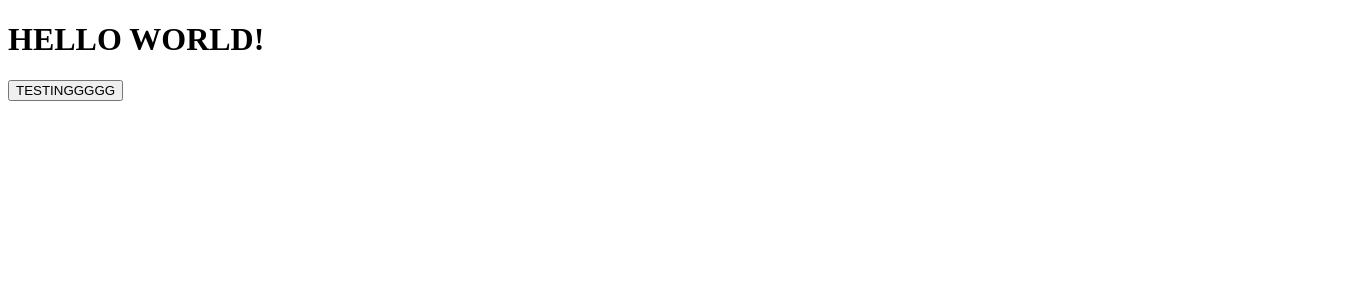
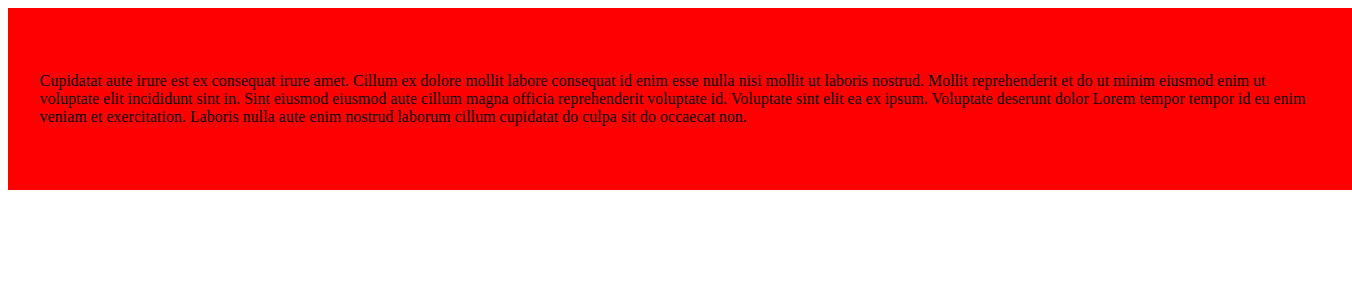
Before and after one commit to jklagrosa/JK-Lagrosa, a Next.js app: page / in a window 1280 px wide. Shown: the top 300 px of the page, 1352 px wide, since content can reach past the window. Built offline with nearby package versions, Linux system fonts and the light colour scheme.

Commit message:
Added: components folder

```diff
--- /dev/null
+++ b/components/Nav.js
@@ -0,0 +1,20 @@
+import styles from "../styles/COMPONENT.module.scss";
+
+const Navigation = () => {
+  return (
+    <>
+      <div className={styles._component_wrapper_}>
+        Cupidatat aute irure est ex consequat irure amet. Cillum ex dolore
+        mollit labore consequat id enim esse nulla nisi mollit ut laboris
+        nostrud. Mollit reprehenderit et do ut minim eiusmod enim ut voluptate
+        elit incididunt sint in. Sint eiusmod eiusmod aute cillum magna officia
+        reprehenderit voluptate id. Voluptate sint elit ea ex ipsum. Voluptate
+        deserunt dolor Lorem tempor tempor id eu enim veniam et exercitation.
+        Laboris nulla aute enim nostrud laborum cillum cupidatat do culpa sit do
+        occaecat non.
+      </div>
+    </>
+  );
+};
+
+export default Navigation;
--- a/pages/_document.js
+++ b/pages/_document.js
@@ -7,7 +7,7 @@ export default function Document() {
         <link rel="preconnect" href="https://fonts.googleapis.com" />
         <link rel="preconnect" href="https://fonts.gstatic.com" crossOrigin />
         <link
-          href="https://fonts.googleapis.com/css2?family=Inter:wght@900&display=swap"
+          href="https://fonts.googleapis.com/css2?family=Inter:wght@600;900&display=swap"
           rel="stylesheet"
         />
       </Head>
--- a/pages/index.js
+++ b/pages/index.js
@@ -1,10 +1,9 @@
-import { Button } from "react-bootstrap";
+import Navigation from "../components/Nav";
 
 export default function Home() {
   return (
     <>
-      <h1>HELLO WORLD!</h1>
-      <Button>TESTINGGGGG</Button>
+      <Navigation />
     </>
   );
 }
--- /dev/null
+++ b/styles/COMPONENT.module.scss
@@ -0,0 +1,8 @@
+@import "../styles/utils.module.scss";
+
+
+._component_wrapper_{
+    padding: 4rem 2rem;
+    width: 100vw;
+    background-color: red;
+}
--- a/styles/globals.scss
+++ b/styles/globals.scss
@@ -1,16 +1,30 @@
+@import "../styles/utils.module.scss";
+
+@font-face {
+  font-family: "Agent";
+  src: url("/fonts/agent.ttf");
+  font-weight: normal;
+  font-style: normal;
+}
+
 html,
 body {
   padding: 0;
   margin: 0;
   font-family: -apple-system, BlinkMacSystemFont, Segoe UI, Roboto, Oxygen,
     Ubuntu, Cantarell, Fira Sans, Droid Sans, Helvetica Neue, sans-serif;
+
+    scroll-behavior: smooth;
+    overflow-x: hidden;
 }
 
-a {
-  color: inherit;
-  text-decoration: none;
-}
+
 
 * {
   box-sizing: border-box;
 }
+
+
+h1{
+  font-family: "Agent", sans-serif;
+}
--- /dev/null
+++ b/styles/utils.module.scss
@@ -0,0 +1,16 @@
+// @font-face {
+//     font-family: "Agent";
+//     src: url("/fonts/agent.ttf");
+//     font-weight: normal;
+//     font-style: normal;
+// }
+
+// font-family: 'Inter', sans-serif;
+
+$HEADER_FONT: 'Inter', sans-serif;
+$HEADER_WEIGHT: 900;
+$HEADER_WEIGHT_SEC: 600;
+
+$BLACK: #303030;
+$H_BLACK: #1b1c1e;
+$WHITE: #FAF9F6;
```
